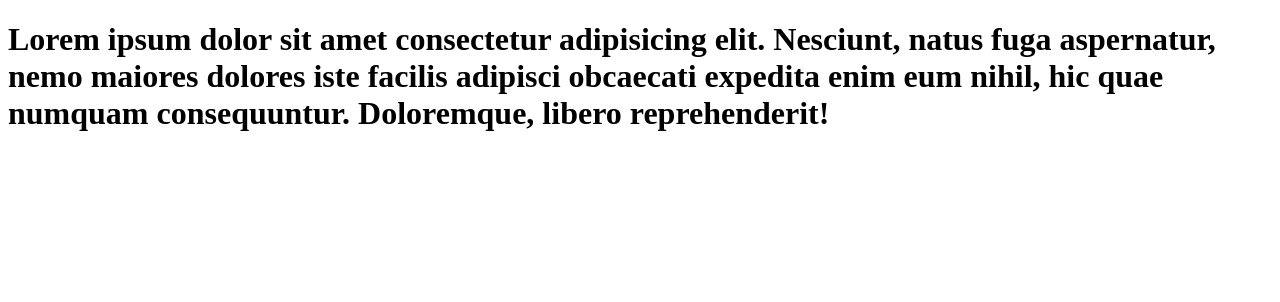
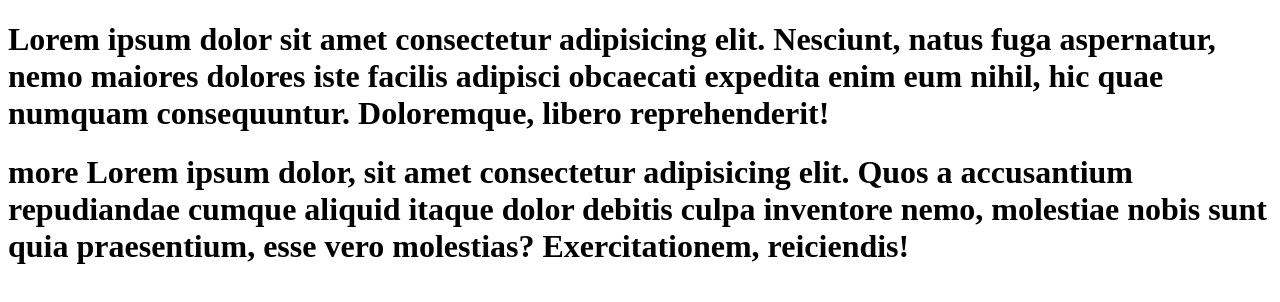
Before and after one commit to MTG24/Git, a plain HTML site: page index.html in a window 1280 px wide. Drawn offline with Linux system fonts and the light colour scheme.

Commit message:
index dosyası güncellendi

```diff
--- a/index.html
+++ b/index.html
@@ -7,5 +7,6 @@
 </head>
 <body>
     <h1>Lorem ipsum dolor sit amet consectetur adipisicing elit. Nesciunt, natus fuga aspernatur, nemo maiores dolores iste facilis adipisci obcaecati expedita enim eum nihil, hic quae numquam consequuntur. Doloremque, libero reprehenderit!</h1>
+    <h1>more Lorem ipsum dolor, sit amet consectetur adipisicing elit. Quos a accusantium repudiandae cumque aliquid itaque dolor debitis culpa inventore nemo, molestiae nobis sunt quia praesentium, esse vero molestias? Exercitationem, reiciendis!</h1>
 </body>
 </html>
```
